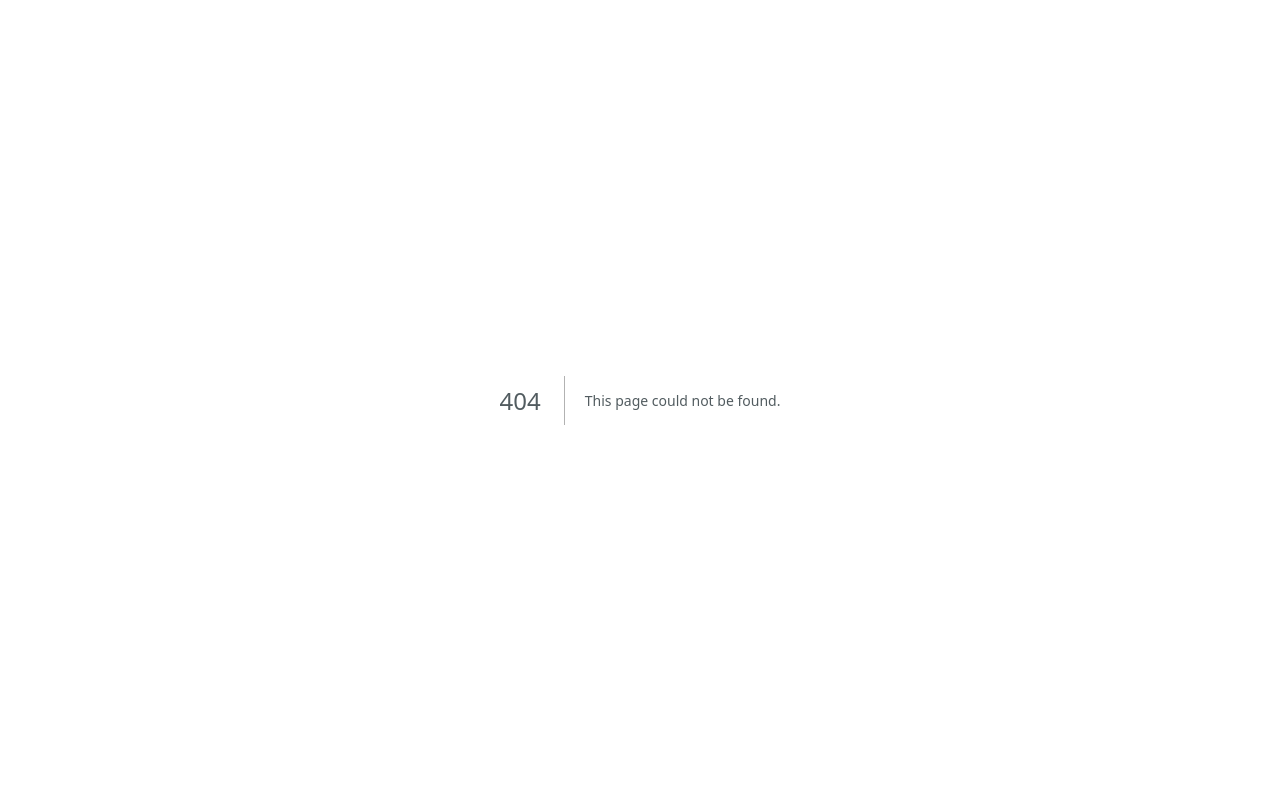
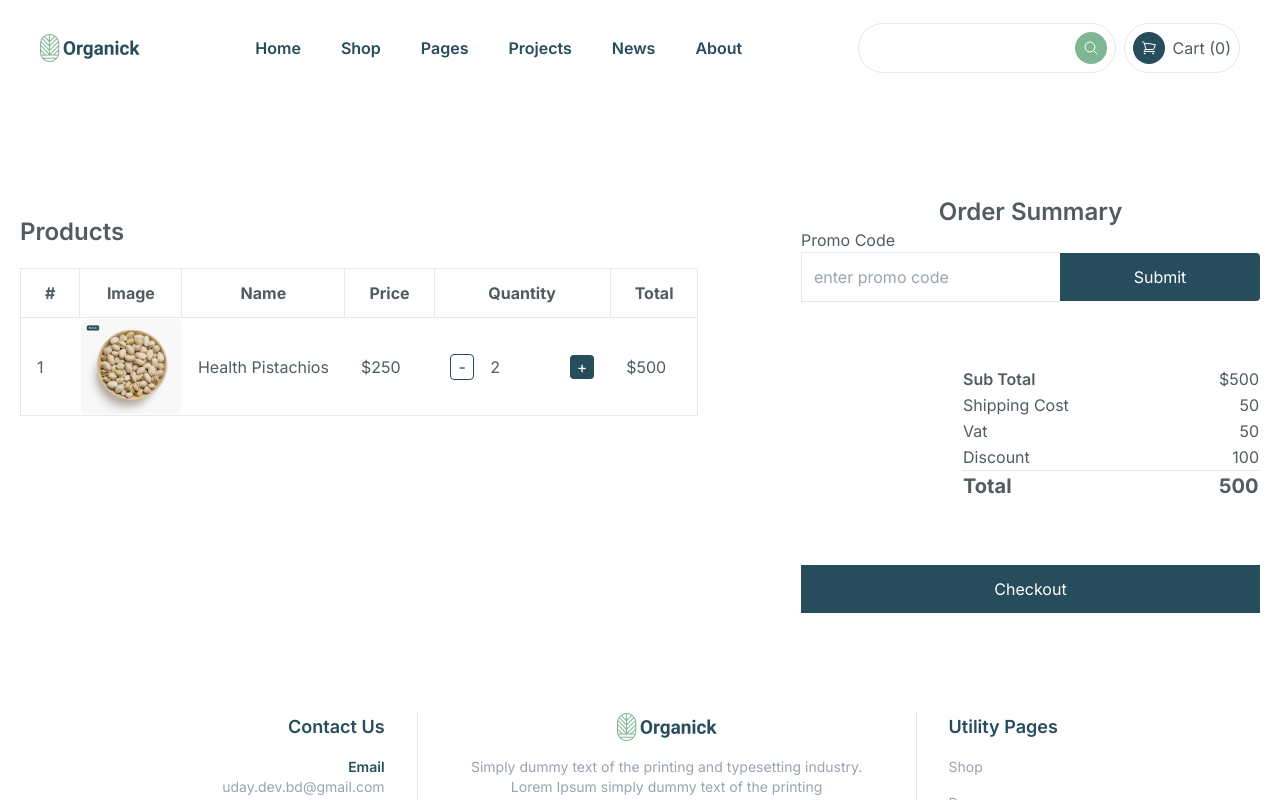
Before and after one commit to u-d-a-y-95/organick, a Next.js app: page /cart in a window 1280 px wide. Before the commit this address had no page. Shown: the top 800 px of the page. Built offline with nearby package versions, Linux system fonts and the light colour scheme.

Commit message:
design cart page

```diff
--- /dev/null
+++ b/src/app/(main)/cart/page.tsx
@@ -0,0 +1,96 @@
+import Image from "next/image";
+
+const TH = ({ label }) => {
+  return <th className="border p-3 px-6">{label}</th>;
+};
+
+export default function CartPage() {
+  return (
+    <div className="flex flex-col sm:flex-row p-5 gap-10 container mx-auto justify-between my-20">
+      <div>
+        <div className=" text-2xl font-semibold my-5">Products</div>
+        <table className="border">
+          <thead>
+            <tr>
+              <TH label="#" />
+              <TH label="Image" />
+              <TH label="Name" />
+              <TH label="Price" />
+              <TH label="Quantity" />
+              <TH label="Total" />
+            </tr>
+          </thead>
+          <tbody>
+            <tr>
+              <td className="px-4">1</td>
+              <td className="">
+                <Image
+                  src="/img/dummy-product.png"
+                  alt="product"
+                  width={100}
+                  height={100}
+                />
+              </td>
+              <td className=" px-4">Health Pistachios</td>
+              <td className=" px-4">$250</td>
+              <td className=" px-4">
+                <button className=" border border-primary rounded  text-primary w-6">
+                  -
+                </button>
+                <span className=" mx-2 p-2 min-w-20 inline-block">2</span>
+                <button className="border-none bg-primary text-white w-6 rounded">
+                  +
+                </button>
+              </td>
+              <td className=" px-4">$500</td>
+            </tr>
+          </tbody>
+        </table>
+      </div>
+      <div>
+        <div className="text-center text-2xl font-semibold">Order Summary</div>
+        <div>
+          <label className="">Promo Code</label>
+          <div>
+            <input
+              placeholder="enter promo code"
+              className="border p-3 border-e-0"
+            />
+            <button className="border-none p-3 bg-primary text-white px-4 w-[200px] rounded-e">
+              Submit
+            </button>
+          </div>
+        </div>
+        <div className="flex justify-end my-16">
+          <table>
+            <tbody>
+              <tr>
+                <td className="w-64 font-semibold">Sub Total</td>
+                <td className="text-right">$500</td>
+              </tr>
+              <tr>
+                <td>Shipping Cost</td>
+                <td className="text-right">50</td>
+              </tr>
+              <tr>
+                <td>Vat</td>
+                <td className="text-right">50</td>
+              </tr>
+              <tr>
+                <td>Discount</td>
+                <td className="text-right">100</td>
+              </tr>
+              <tr className="border-t">
+                <td className="font-bold text-xl">Total</td>
+                <td className="font-bold text-xl">500</td>
+              </tr>
+            </tbody>
+          </table>
+        </div>
+        <div>
+          <button className="bg-primary text-white w-full p-3">Checkout</button>
+        </div>
+      </div>
+    </div>
+  );
+}
```
